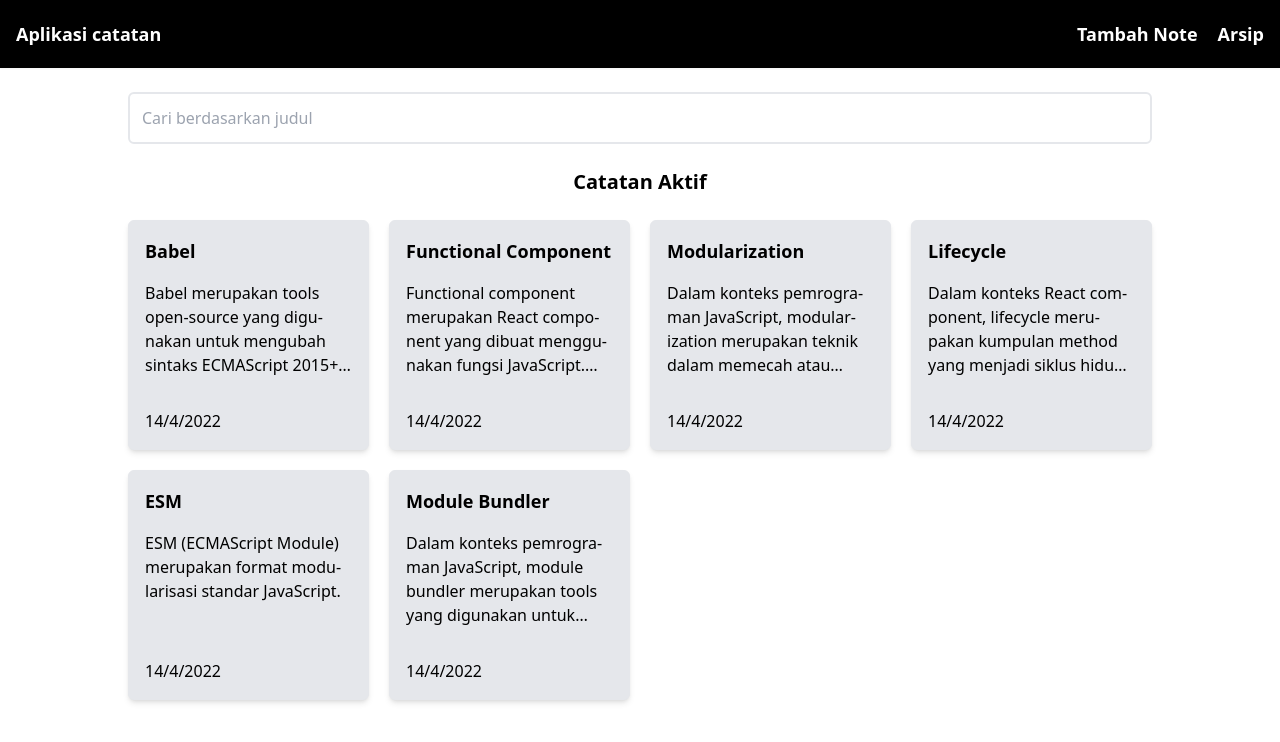
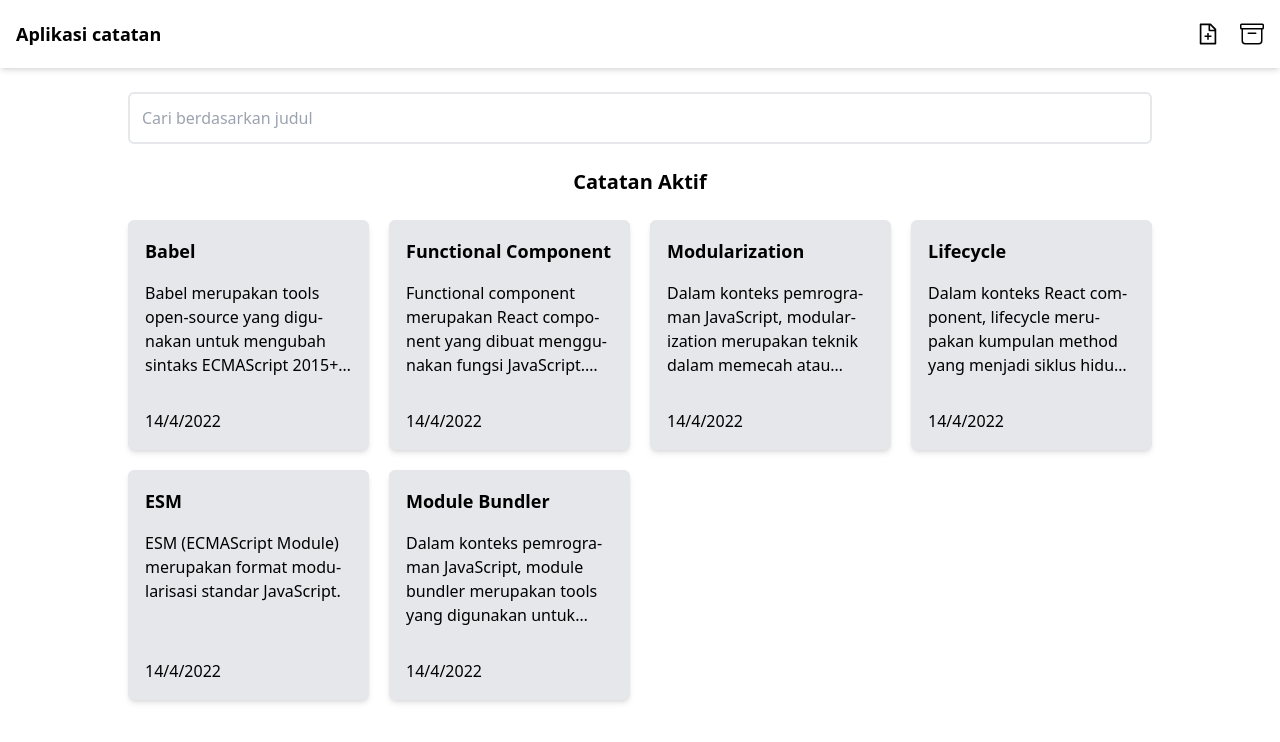
Before and after one commit to Maulidin-Ilham/dicoding-notes-v2, a React (Vite) app: page / in a window 1280 px wide. Shown: the top 742 px of the page. Built offline with nearby package versions, Linux system fonts and the light colour scheme.

Commit message:
fix: Fixing icon tambah note and arsip

```diff
--- a/index.html
+++ b/index.html
@@ -2,7 +2,7 @@
 <html lang="en">
   <head>
     <meta charset="UTF-8" />
-    <link rel="icon" type="image" href="/public/notes.png" />
+    <link rel="icon" type="image" href="/notes.png" />
     <meta name="viewport" content="width=device-width, initial-scale=1.0" />
     <title>React Note's App</title>
   </head>
--- a/src/components/LanguageBtn.jsx
+++ b/src/components/LanguageBtn.jsx
@@ -1,16 +1,18 @@
 import PropTypes from "prop-types";
+import uk from "/uk.png";
+import indonesia from "/indonesia.png";
 
 const LanguageBtn = ({ isBahasa }) => {
   return (
     <>
       {isBahasa ? (
-        <>
-          <h1>EN</h1>
-        </>
+        <button className="flex flex-col justify-center items-center">
+          <img src={uk} alt="" className="w-6 h-6" />
+        </button>
       ) : (
-        <>
-          <h1>ID</h1>
-        </>
+        <button className="flex flex-col justify-center items-center">
+          <img src={indonesia} alt="" className="w-6 h-6" />
+        </button>
       )}
     </>
   );
--- a/src/components/Navbar.jsx
+++ b/src/components/Navbar.jsx
@@ -34,14 +34,34 @@ const Navbar = () => {
       return (
         <>
           {" "}
-          <Link to={"/notes/newnotes"}>
-            <h1 className="font-semibold text-lg hover:opacity-80 transition ease-in-out duration-200">
-              Tambah Note
+          <Link to={"/notes/newnotes"} title="Tambah Note">
+            <h1
+              className="font-semibold text-2xl hover:opacity-80 transition ease-in-out duration-200 "
+              title="Tambah Note"
+            >
+              <svg
+                viewBox="0 0 1024 1024"
+                fill="currentColor"
+                height="1em"
+                width="1em"
+              >
+                <path d="M854.6 288.6L639.4 73.4c-6-6-14.1-9.4-22.6-9.4H192c-17.7 0-32 14.3-32 32v832c0 17.7 14.3 32 32 32h640c17.7 0 32-14.3 32-32V311.3c0-8.5-3.4-16.7-9.4-22.7zM790.2 326H602V137.8L790.2 326zm1.8 562H232V136h302v216a42 42 0 0042 42h216v494zM544 472c0-4.4-3.6-8-8-8h-48c-4.4 0-8 3.6-8 8v108H372c-4.4 0-8 3.6-8 8v48c0 4.4 3.6 8 8 8h108v108c0 4.4 3.6 8 8 8h48c4.4 0 8-3.6 8-8V644h108c4.4 0 8-3.6 8-8v-48c0-4.4-3.6-8-8-8H544V472z" />
+              </svg>
             </h1>
           </Link>
-          <Link to={"/arsip"}>
-            <h1 className="font-semibold text-lg hover:opacity-80 transition ease-in-out duration-200">
-              Arsip
+          <Link to={"/arsip"} title="Arsip">
+            <h1
+              className="font-semibold text-2xl hover:opacity-80 transition ease-in-out duration-200"
+              title="Arsip"
+            >
+              <svg
+                fill="currentColor"
+                viewBox="0 0 16 16"
+                height="1em"
+                width="1em"
+              >
+                <path d="M0 2a1 1 0 011-1h14a1 1 0 011 1v2a1 1 0 01-1 1v7.5a2.5 2.5 0 01-2.5 2.5h-9A2.5 2.5 0 011 12.5V5a1 1 0 01-1-1V2zm2 3v7.5A1.5 1.5 0 003.5 14h9a1.5 1.5 0 001.5-1.5V5H2zm13-3H1v2h14V2zM5 7.5a.5.5 0 01.5-.5h5a.5.5 0 010 1h-5a.5.5 0 01-.5-.5z" />
+              </svg>
             </h1>
           </Link>
         </>
@@ -69,7 +89,7 @@ const Navbar = () => {
   };
 
   return (
-    <div className="flex flex-row justify-between items-center bg-black text-white py-5 px-4 shadow-sm">
+    <div className="flex flex-row justify-between items-center bg-white text-black py-5 px-4 shadow-md">
       <Link to={"/"}>
         <h1 className="font-semibold text-lg cursor-pointer hover:opacity-80 transition ease-in-out duration-200">
           Aplikasi catatan
--- a/src/components/ThemeBtn.jsx
+++ b/src/components/ThemeBtn.jsx
@@ -5,6 +5,7 @@ const ThemeBtn = ({ isDark }) => {
     <>
       {isDark ? (
         <>
+          <button className="flex flex-col justify-center items-center">
             <svg
               xmlns="http://www.w3.org/2000/svg"
               fill="none"
@@ -19,9 +20,12 @@ const ThemeBtn = ({ isDark }) => {
                 d="M12 3v2.25m6.364.386-1.591 1.591M21 12h-2.25m-.386 6.364-1.591-1.591M12 18.75V21m-4.773-4.227-1.591 1.591M5.25 12H3m4.227-4.773L5.636 5.636M15.75 12a3.75 3.75 0 1 1-7.5 0 3.75 3.75 0 0 1 7.5 0Z"
               />
             </svg>
+          </button>
         </>
       ) : (
         <>
+          <button className="flex flex-col justify-center items-center">
+            {" "}
             <svg
               xmlns="http://www.w3.org/2000/svg"
               fill="none"
@@ -36,6 +40,7 @@ const ThemeBtn = ({ isDark }) => {
                 d="M21.752 15.002A9.72 9.72 0 0 1 18 15.75c-5.385 0-9.75-4.365-9.75-9.75 0-1.33.266-2.597.748-3.752A9.753 9.753 0 0 0 3 11.25C3 16.635 7.365 21 12.75 21a9.753 9.753 0 0 0 9.002-5.998Z"
               />
             </svg>
+          </button>
         </>
       )}
     </>
--- a/src/pages/DetailPage.jsx
+++ b/src/pages/DetailPage.jsx
@@ -34,7 +34,7 @@ const DetailPage = ({ notes, getDeleteId, getArchivedId, getUnarchivedId }) => {
         <p className="text-lg mt-5">{selectedNote.body}</p>
         <div className="flex flex-row space-x-4 mt-4">
           <button
-            className="p-3 bg-blue-400 text-white w-[100px] rounded-md hover:opacity-80 transition duration-200 ease-in-out flex flex-col justify-center items-center"
+            className="p-3 bg-blue-400 text-black w-[100px] rounded-md hover:opacity-80 transition duration-200 ease-in-out flex flex-col justify-center items-center"
             onClick={() => archivedToggle(selectedNote.id)}
             title={
               selectedNote.archived === false ? "Arsipkan" : "Batalkan Arsip"
@@ -77,7 +77,7 @@ const DetailPage = ({ notes, getDeleteId, getArchivedId, getUnarchivedId }) => {
             )}
           </button>
           <button
-            className="p-3 bg-red-400 text-white w-[100px] rounded-md hover:opacity-80 transition duration-200 ease-in-out flex justify-center items-center"
+            className="p-3 bg-red-400 text-black w-[100px] rounded-md hover:opacity-80 transition duration-200 ease-in-out flex justify-center items-center"
             onClick={() => deleteHandler(selectedNote.id)}
             title="Hapus"
           >
```
Lines whose indentation alone changed are shown as unchanged.
